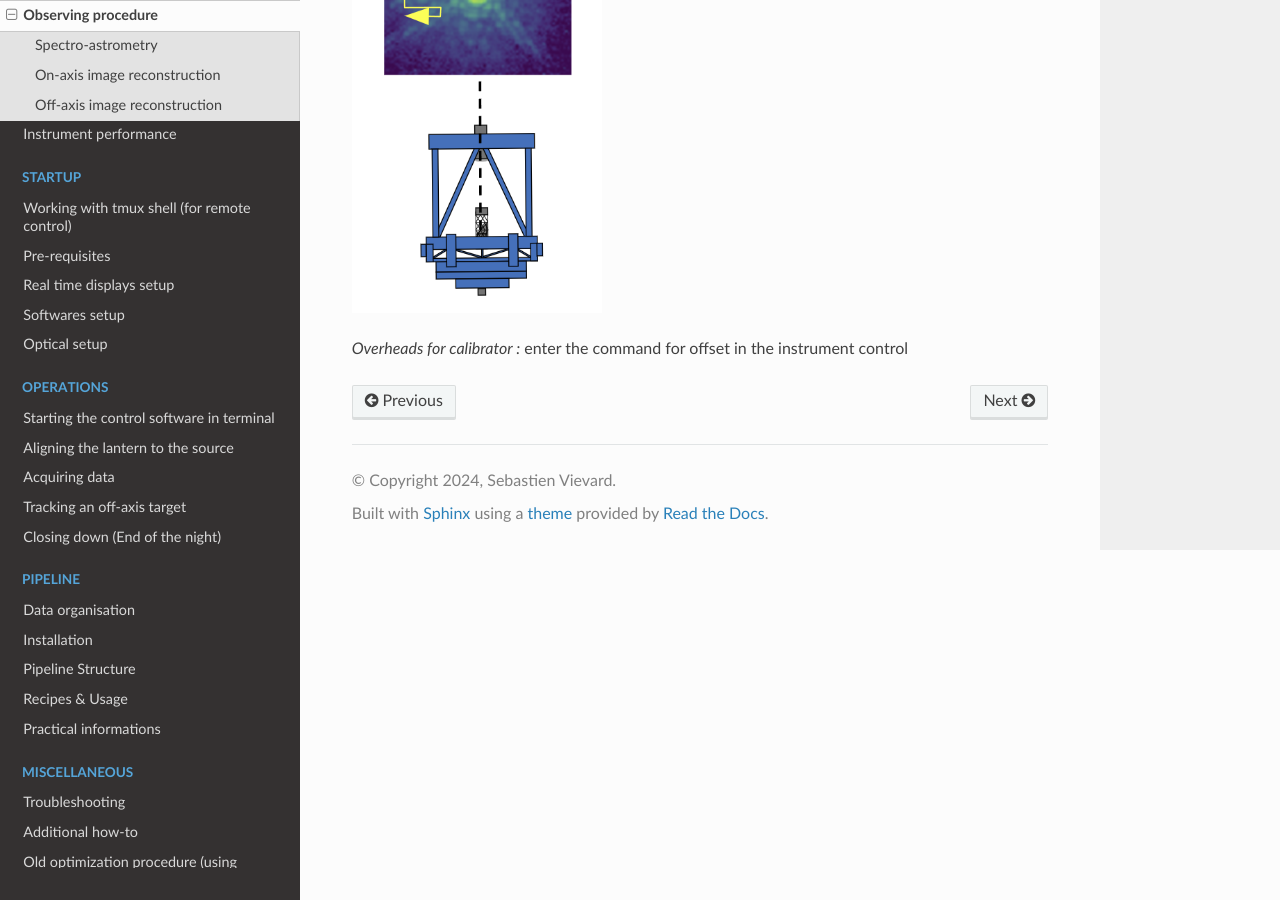
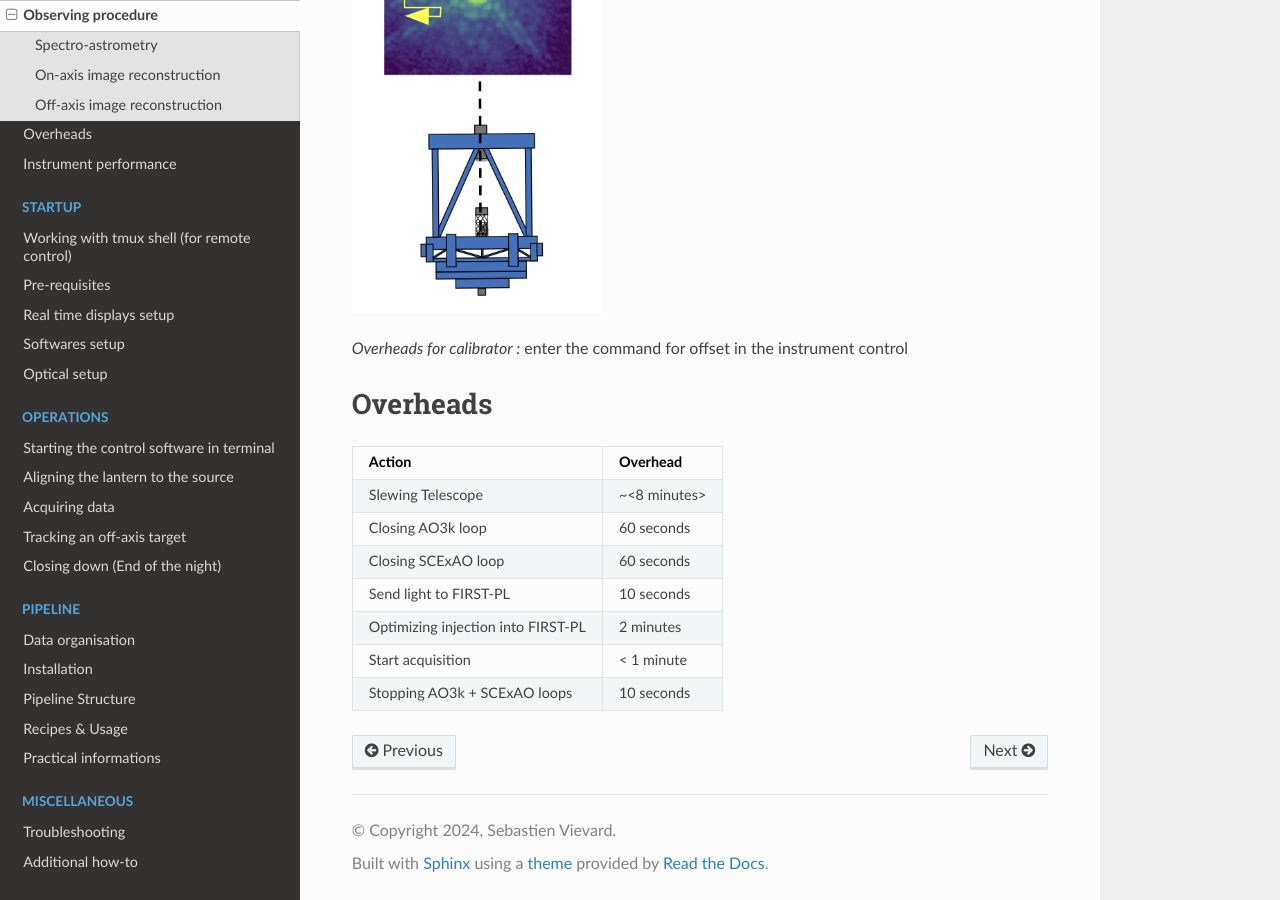
Before and after one commit to scexao-org/first_control, a Sphinx documentation site: the page built from source/observing_procedure.md, in a window 1280 px wide and 900 px high, scrolled down 2349 px. Built offline with Sphinx 7.4.7 and the Read the Docs theme 3.1.0, drawn with Linux system fonts in a browser that asks for light colours.

Commit message:
Table overheads

````diff
--- a/source/observing_procedure.md
+++ b/source/observing_procedure.md
@@ -51,3 +51,15 @@ Record the Photonic Lantern data ***AND*** either the Visible ***or*** IR focal
 ```
 
 *Overheads for calibrator :* enter the command for offset in the instrument control
+
+# Overheads
+
+| Action | Overhead |
+| - | - |
+| Slewing Telescope | ~<8 minutes> |
+| Closing AO3k loop | 60 seconds |
+| Closing SCExAO loop | 60 seconds |
+| Send light to FIRST-PL | 10 seconds |
+| Optimizing injection into FIRST-PL | 2 minutes |
+| Start acquisition | < 1 minute |
+| Stopping AO3k + SCExAO loops | 10 seconds |
````
